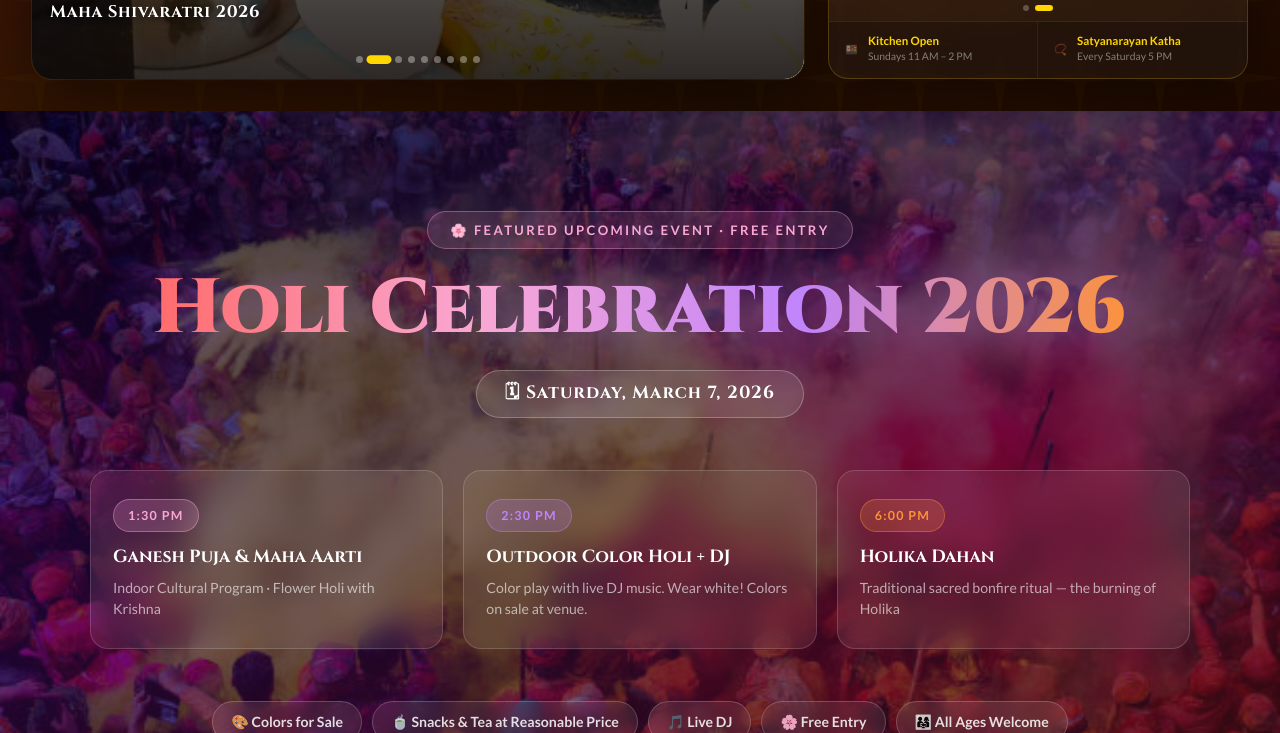
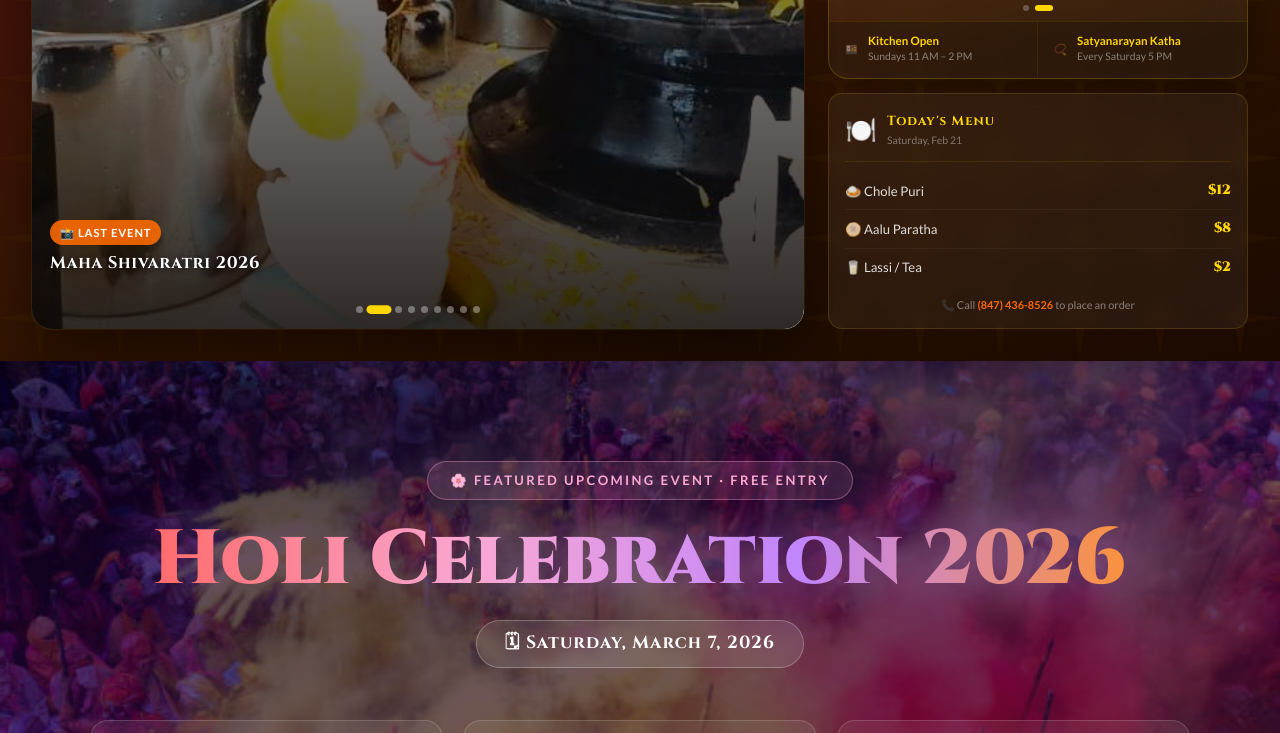
Before and after one commit to sandeepchugh2632/shiv-durga-temple, a plain HTML site: page index.html in a window 1280 px wide. Shown: the part 1002-1735 px from the top of the page. Drawn offline with Linux system fonts and the light colour scheme.

Commit message:
Add Today's Menu panel to hero section right column

```diff
--- a/index.html
+++ b/index.html
@@ -230,6 +230,32 @@
 
         </div><!-- /hero-events-panel -->
 
+        <!-- Today's Menu Panel -->
+        <div class="hero-menu-panel">
+          <div class="hmp-header">
+            <span class="hmp-icon">🍽️</span>
+            <div>
+              <span class="hmp-label">Today's Menu</span>
+              <span class="hmp-date">Saturday, Feb 21</span>
+            </div>
+          </div>
+          <ul class="hmp-items">
+            <li class="hmp-item">
+              <span>🍛 Chole Puri</span>
+              <span class="hmp-price">$12</span>
+            </li>
+            <li class="hmp-item">
+              <span>🫓 Aalu Paratha</span>
+              <span class="hmp-price">$8</span>
+            </li>
+            <li class="hmp-item">
+              <span>🥛 Lassi / Tea</span>
+              <span class="hmp-price">$2</span>
+            </li>
+          </ul>
+          <p class="hmp-note">📞 Call <a href="tel:+18474368526">(847) 436-8526</a> to place an order</p>
+        </div>
+
       </div><!-- /hero-right -->
 
     </div><!-- /hero-layout -->
--- a/styles.css
+++ b/styles.css
@@ -839,6 +839,83 @@ ul { list-style: none; }
 .hep-footer-item span {
   font-size: 0.65rem;
   color: rgba(255,255,255,0.45);
+}
+
+/* ── Hero Today's Menu Panel ── */
+.hero-menu-panel {
+  background: rgba(255,255,255,0.05);
+  border: 1px solid rgba(255,215,0,0.15);
+  border-radius: 14px;
+  padding: 14px 16px;
+  backdrop-filter: blur(10px);
+}
+
+.hmp-header {
+  display: flex;
+  align-items: center;
+  gap: 10px;
+  margin-bottom: 10px;
+  padding-bottom: 10px;
+  border-bottom: 1px solid rgba(255,215,0,0.1);
+}
+
+.hmp-icon {
+  font-size: 1.6rem;
+}
+
+.hmp-label {
+  display: block;
+  font-family: var(--font-heading);
+  font-size: 0.82rem;
+  font-weight: 700;
+  color: var(--gold);
+  letter-spacing: 0.08em;
+}
+
+.hmp-date {
+  display: block;
+  font-size: 0.65rem;
+  color: rgba(255,255,255,0.4);
+}
+
+.hmp-items {
+  list-style: none;
+  padding: 0;
+  margin: 0 0 10px;
+}
+
+.hmp-item {
+  display: flex;
+  justify-content: space-between;
+  align-items: center;
+  padding: 7px 0;
+  border-bottom: 1px solid rgba(255,255,255,0.05);
+  font-size: 0.82rem;
+  color: rgba(255,255,255,0.85);
+}
+
+.hmp-item:last-child {
+  border-bottom: none;
+}
+
+.hmp-price {
+  font-family: var(--font-heading);
+  font-size: 0.85rem;
+  font-weight: 800;
+  color: var(--gold);
+}
+
+.hmp-note {
+  font-size: 0.68rem;
+  color: rgba(255,255,255,0.45);
+  margin: 0;
+  text-align: center;
+}
+
+.hmp-note a {
+  color: var(--saffron);
+  font-weight: 700;
+  text-decoration: none;
 }
 
 /* ============================================================
```
